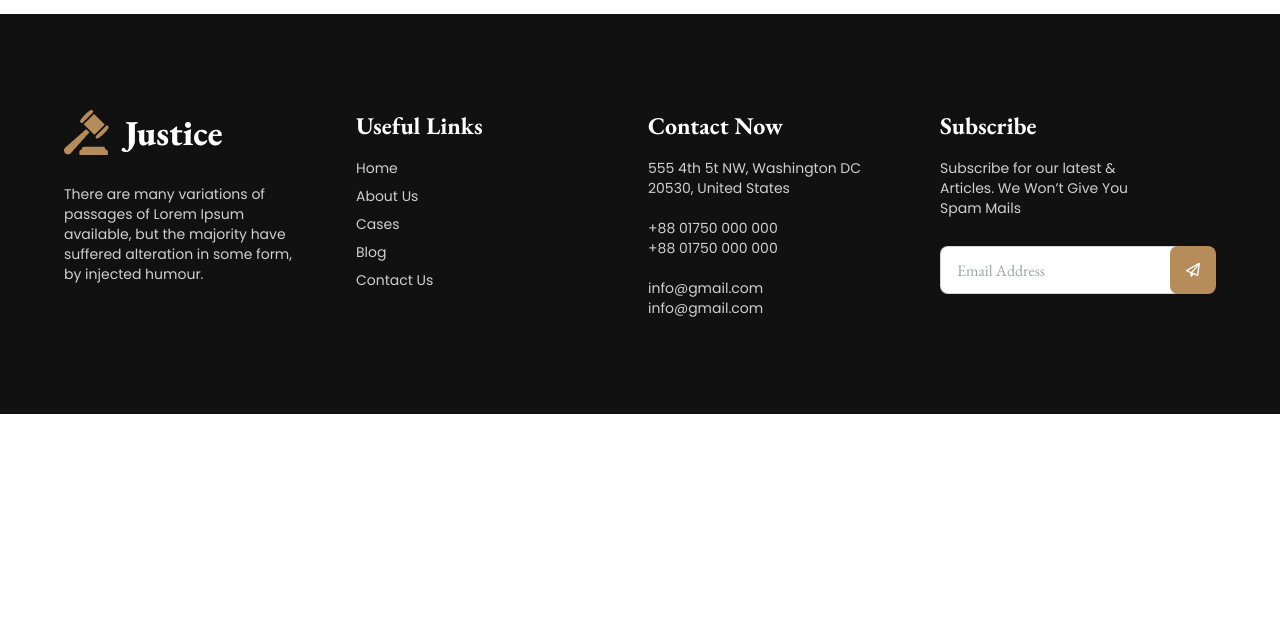
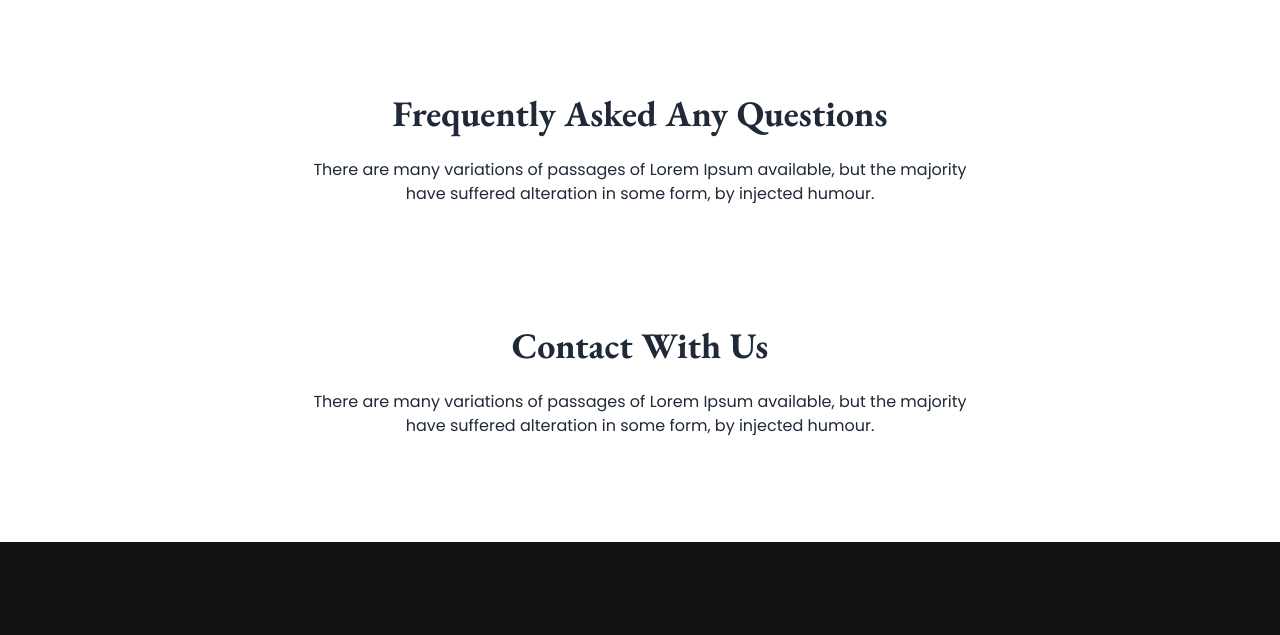
Before and after one commit to mdazizulbari/legal-solution, a plain HTML site: page index.html in a window 1280 px wide. Shown: the part 2860-3495 px from the top of the page. Before the commit the page ends 3274 px from the top, so only its background shows below. Drawn offline with nearby package versions, Linux system fonts and the light colour scheme.

Commit message:
dummy sections

```diff
--- a/index.html
+++ b/index.html
@@ -390,9 +390,43 @@
           </div>
         </div>
       </section>
+
+      <!-- faq section -->
+      <section>
+        <div class="hero">
+          <div class="hero-content flex-col text-center">
+            <div class="max-w-md lg:max-w-2xl">
+              <h1 class="text-5xl lg:text-4xl font-bold">
+                Frequently Asked Any Questions
+              </h1>
+              <p class="py-6 lg:max-w-2xl">
+                There are many variations of passages of Lorem Ipsum available,
+                but the majority have suffered alteration in some form, by
+                injected humour.
+              </p>
+            </div>
+          </div>
+        </div>
+      </section>
+
+      <!-- contact section -->
+      <section>
+        <div class="hero">
+          <div class="hero-content flex-col text-center">
+            <div class="max-w-md lg:max-w-2xl">
+              <h1 class="text-5xl lg:text-4xl font-bold">Contact With Us</h1>
+              <p class="py-6 lg:max-w-2xl">
+                There are many variations of passages of Lorem Ipsum available,
+                but the majority have suffered alteration in some form, by
+                injected humour.
+              </p>
+            </div>
+          </div>
+        </div>
+      </section>
     </main>
 
-    <footer class="bg-[#111111]">
+    <footer class="bg-[#111111] mt-16">
       <!-- footer container -->
       <div
         class="footer text-[#CFCFCF] text-base-content py-24 grid grid-cols-4 max-w-6xl mx-auto"
@@ -438,7 +472,9 @@
               placeholder="Email Address"
               class="input input-bordered w-11/12 max-w-xs"
             />
-            <button class="btn w-2/12 absolute right-0"><i class="fa-regular fa-paper-plane"></i></button>
+            <button class="btn w-2/12 absolute right-0">
+              <i class="fa-regular fa-paper-plane"></i>
+            </button>
           </div>
         </nav>
       </div>
```
